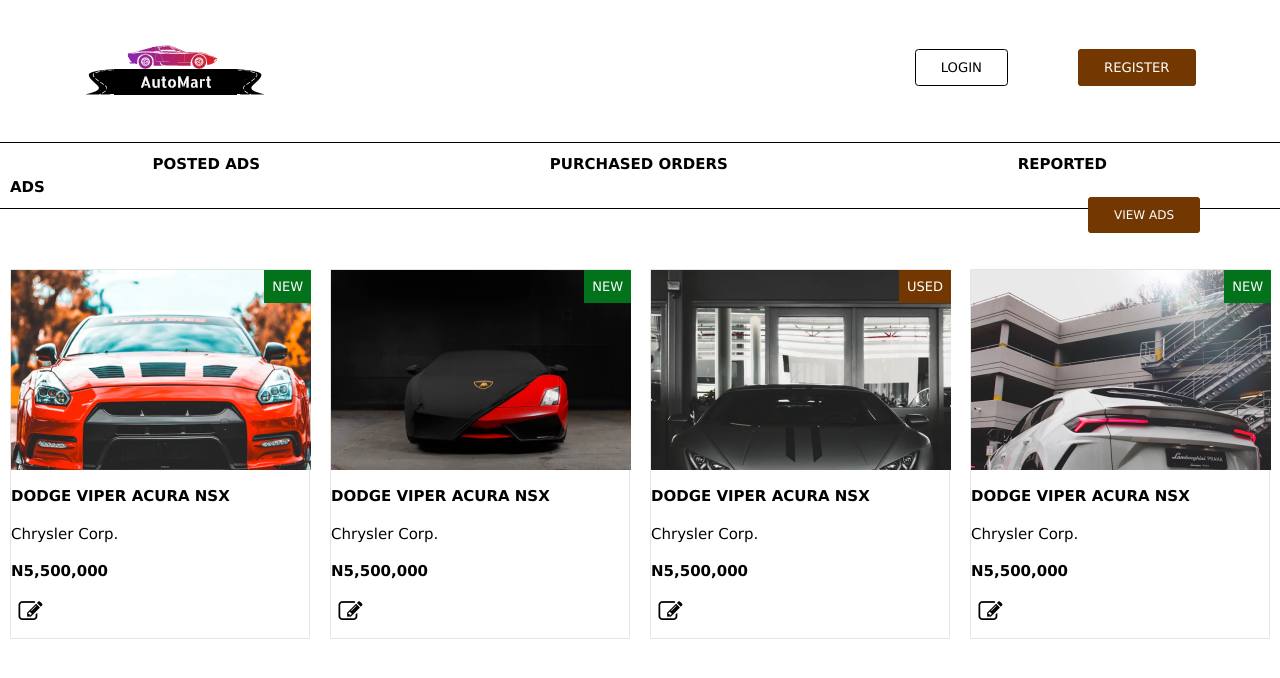
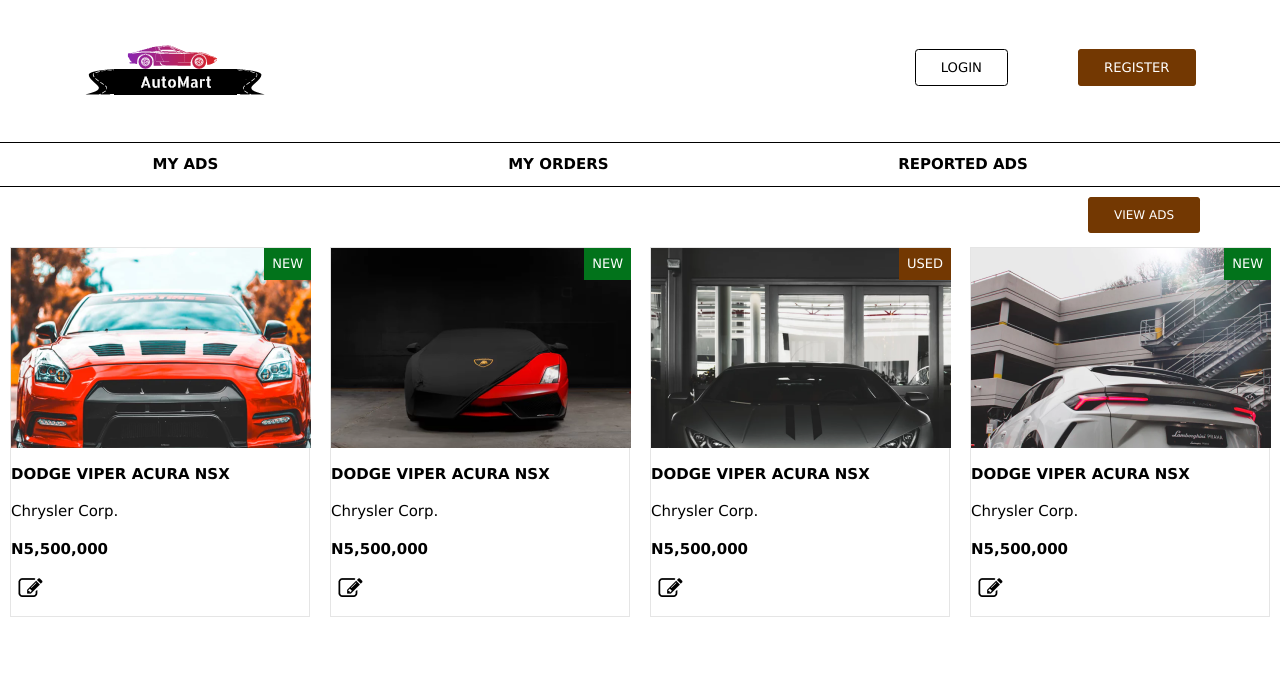
Before and after one commit to tomisinlalude/Auto-Mart, a plain HTML site: page ui/dashboard.html in a window 1280 px wide. Drawn offline with nearby package versions, Linux system fonts and the light colour scheme.

Commit message:
Change route in User ads

```diff
--- a/ui/dashboard.html
+++ b/ui/dashboard.html
@@ -30,8 +30,8 @@
     </header>
 
     <div class="user-dashboard">
-       <a href="dashboard.html">Posted Ads</a>
-       <a href="dashboard.html">Purchased Orders</a>
+       <a href="posted-ads.html">My Ads</a>
+       <a href="dashboard.html">My Orders</a>
        <a href="reported-ads.html">Reported Ads</a>
     </div>
 
```
